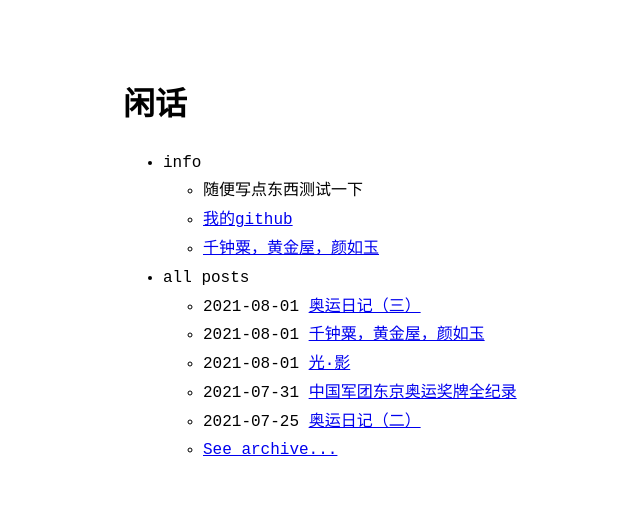
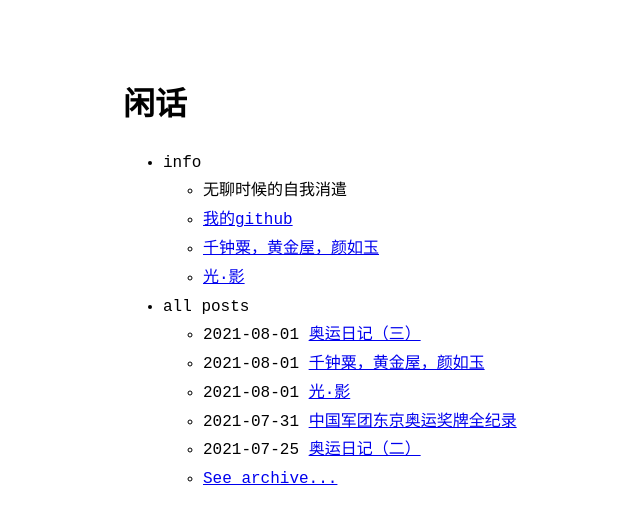
Before and after one commit to lccccc1024/lccccc1024.github.io, a Jekyll site: the page built from index.md, in a window 1280 px wide. Shown: the top 524 px of the page, without its empty margins (197-837 px from the left). Built offline with Jekyll 4.4.1, drawn with Linux system fonts in a browser that asks for light colours.

Commit message:
Update menu.yml

```diff
--- a/_data/menu.yml
+++ b/_data/menu.yml
@@ -1,11 +1,13 @@
 entries:
   - title: info
     entries:
-      - title: 随便写点东西测试一下
+      - title: 无聊时候的自我消遣
       - title: 我的github
         url: https://github.com/lccccc1024/lccccc1024.github.io
       - title: 千钟粟，黄金屋，颜如玉
         url: https://asalu.xyz/2021/08/01/%E5%8D%83%E9%92%9F%E7%B2%9F-%E9%BB%84%E9%87%91%E5%B1%8B-%E9%A2%9C%E5%A6%82%E7%8E%89.html
+      - title: 光·影
+        url: https://asalu.xyz/2021/08/01/%E5%85%89-%E5%BD%B1.html
 
   - title: all posts
     post_list:
```
